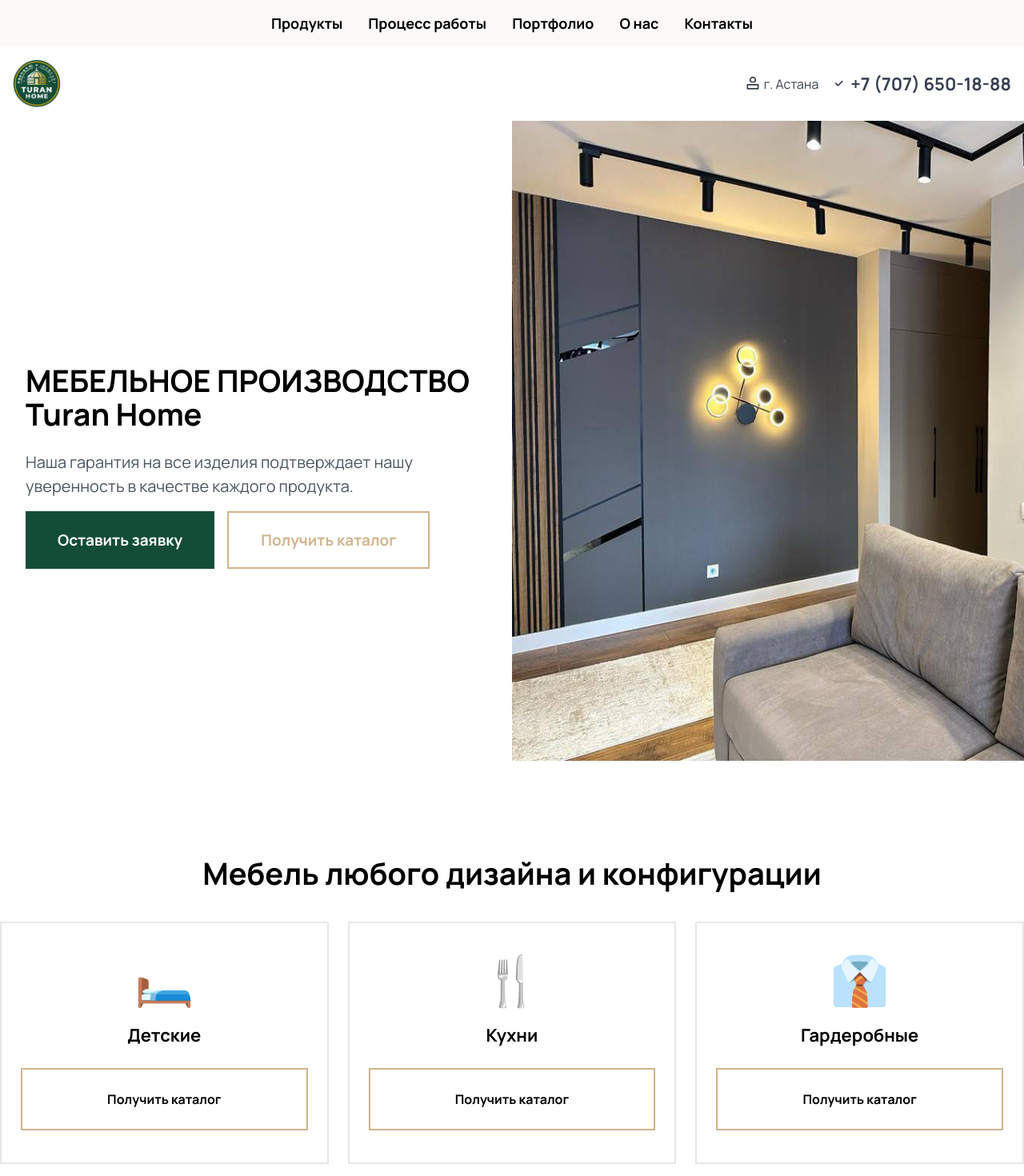
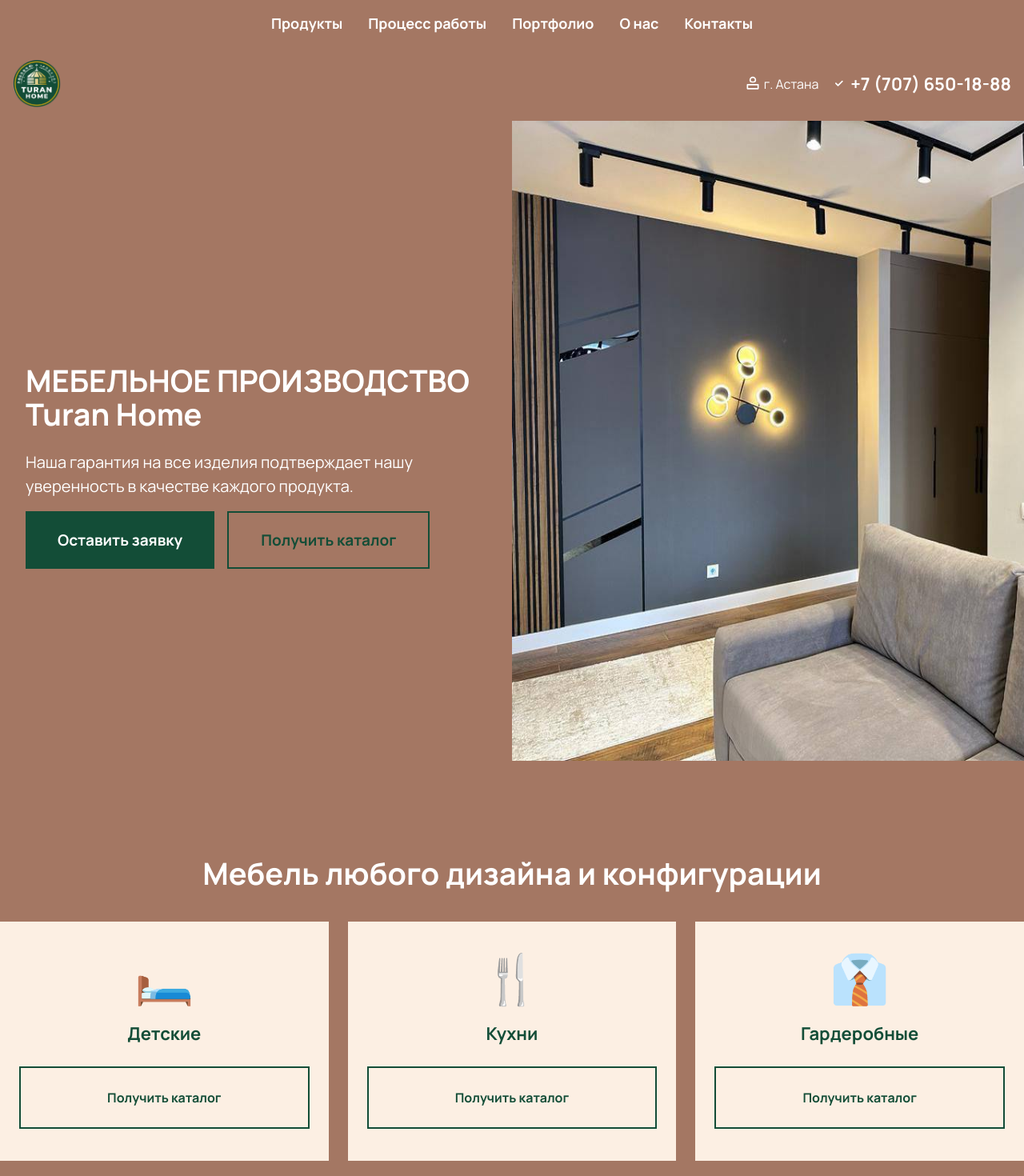
Before and after one commit to lyerzhanl/turan-home, a React (Vite) app: page / in a window 1280 px wide. Shown: the top 1470 px of the page at 80% size. Built offline with nearby package versions, Linux system fonts and the light colour scheme.

Commit message:
upd: bg colors asd

```diff
--- a/src/components/AboutCompany.jsx
+++ b/src/components/AboutCompany.jsx
@@ -1,6 +1,6 @@
 const AboutCompany = () => {
   return (
-    <section className="py-12 bg-[#D2B48C] h-auto md:h-[80vh] lg:h-[120vh] flex items-center justify-center" id="about">
+    <section className="py-12 bg-[#A47763] h-auto md:h-[80vh] lg:h-[120vh] flex items-center justify-center" id="about">
       <div
         className="relative flex items-center w-full px-4 md:px-0"
         style={{ maxWidth: "1320px", margin: "0 auto", height: "90%" }}
@@ -47,7 +47,7 @@ const AboutCompany = () => {
 
         {/* Контейнер с карточкой */}
         <div
-          className="relative bg-white p-8 shadow-lg mx-auto flex flex-col justify-center"
+          className="relative bg-[#e6dacf] p-8 shadow-lg mx-auto flex flex-col justify-center"
           style={{
             zIndex: 2,
             maxWidth: "700px",
--- a/src/components/CompletedWorks.jsx
+++ b/src/components/CompletedWorks.jsx
@@ -9,13 +9,13 @@ const CompletedWorks = () => {
   ];
 
   return (
-    <section className="py-[48px] mb-12 bg-white" id="photo">
+    <section className="py-[48px] mb-12" id="photo">
       <div
         className="container mx-auto text-center px-4"
         style={{ maxWidth: "1320px" }}
       >
         {/* Заголовок */}
-        <h2 className="text-[38px] font-bold text-center mb-12">
+        <h2 className="text-[38px] text-white font-bold text-center mb-12">
           Выполненные работы
         </h2>
 
--- a/src/components/Cta.jsx
+++ b/src/components/Cta.jsx
@@ -10,7 +10,7 @@ const CostEstimateForm = () => {
       }}
     >
       <div
-        className="container mx-auto bg-white p-8 shadow-lg w-full flex flex-col items-center"
+        className="container mx-auto bg-[#e6dacf] p-8 shadow-lg w-full flex flex-col items-center"
         style={{ maxWidth: "85%" }}
       >
         {/* Заголовок */}
@@ -39,7 +39,7 @@ const CostEstimateForm = () => {
                 type="text"
                 id="name"
                 name="name"
-                className="w-full border border-gray-300 p-3 focus:outline-none focus:ring-2 focus:ring-[#134D37]"
+                className="w-full border bg-[#faf6f2] border-gray-300 p-3 focus:outline-none focus:ring-2 "
                 required
               />
             </div>
@@ -55,7 +55,7 @@ const CostEstimateForm = () => {
                 type="tel"
                 id="phone"
                 name="phone"
-                className="w-full border border-gray-300 p-3 focus:outline-none focus:ring-2 focus:ring-[#134D37]"
+                className="w-full border bg-[#faf6f2] border-gray-300 p-3 focus:outline-none focus:ring-2 "
                 required
               />
             </div>
--- a/src/components/HeroSection.jsx
+++ b/src/components/HeroSection.jsx
@@ -1,14 +1,14 @@
 const HeroSection = () => {
   return (
-    <section className="bg-white">
+    <section>
       {/* Desktop Layout */}
       <div className="container mx-auto flex flex-col md:flex-row items-center md:items-start p-4 md:p-8 relative" style={{ maxWidth: '1320px' }}>
         {/* Text Section */}
         <div className="text-center md:text-left lg:h-[100vh] flex flex-col items-center justify-center md:w-1/2 space-y-4">
-          <h1 className="text-2xl md:text-[38px] mb-2 font-bold" style={{lineHeight: "110%"}}>
+          <h1 className="text-2xl text-white md:text-[38px] mb-2 font-bold" style={{lineHeight: "110%"}}>
             МЕБЕЛЬНОЕ ПРОИЗВОДСТВО Turan Home
           </h1>
-          <p className="text-gray-600 md:text-[20px] w-full">
+          <p className="text-white md:text-[20px] w-full">
             Наша гарантия на все изделия подтверждает нашу<br />уверенность в
             качестве каждого продукта.
           </p>
@@ -17,7 +17,7 @@ const HeroSection = () => {
               <a href="#contacts">Оставить заявку</a>
             </button>
             <button
-              className="px-10 py-5 text-[19px] font-bold border-2 border-[#D2B48C] text-[#D2B48C] hover:bg-[#D2B48C] hover:text-white transition"
+              className="px-10 py-5 text-[19px] font-bold border-2 border-[#134D37] text-[#134D37] hover:bg-[#134D37] hover:text-white transition"
               onClick={() => window.open('/portfolio.pdf', '_blank')}
             >
               Получить каталог
--- a/src/components/HowWeWork.jsx
+++ b/src/components/HowWeWork.jsx
@@ -38,7 +38,7 @@ const HowWeWork = () => {
         </div>
 
         {/* Текстовая часть */}
-        <div className="lg:w-1/2 p-6 md:p-12 bg-[#D2B48C]">
+        <div className="lg:w-1/2 p-6 md:p-12">
           <h2 className="text-[38px] text-white font-bold mb-16 lg:ml-[15%]">
             Как мы работаем
           </h2>
--- a/src/components/Navbar.jsx
+++ b/src/components/Navbar.jsx
@@ -4,30 +4,30 @@ const Navbar = () => {
   const [isOpen, setIsOpen] = useState(false);
 
   return (
-    <header className="bg-white w-full font-sans">
-      <div className="flex items-center justify-between p-4 bg-[#FCFAF8]">
+    <header className="w-full font-sans">
+      <div className="flex items-center justify-between p-4">
         {/* Navigation for large screens */}
         <nav className="hidden lg:flex justify-center space-x-8 w-full">
-          <a href="#products" className="text-[18px] text-black font-bold hover:text-[#134D37] transition">
+          <a href="#products" className="text-[18px] text-white font-bold hover:text-[#134D37] transition">
             Продукты
           </a>
-          <a href="#process" className="text-[18px] text-black font-bold hover:text-[#134D37] transition">
+          <a href="#process" className="text-[18px] text-white font-bold hover:text-[#134D37] transition">
             Процесс работы
           </a>
-          <a href="#photo" className="text-[18px] text-black font-bold hover:text-[#134D37] transition">
+          <a href="#photo" className="text-[18px] text-white font-bold hover:text-[#134D37] transition">
             Портфолио
           </a>
-          <a href="#about" className="text-[18px] text-black font-bold hover:text-[#134D37] transition">
+          <a href="#about" className="text-[18px] text-white font-bold hover:text-[#134D37] transition">
             О нас
           </a>
-          <a href="#contacts" className="text-[18px] text-black font-bold hover:text-[#134D37] transition">
+          <a href="#contacts" className="text-[18px] text-white font-bold hover:text-[#134D37] transition">
             Контакты
           </a>
         </nav>
 
         {/* Hamburger Menu */}
         <button
-          className="lg:hidden text-gray-700"
+          className="lg:hidden text-white"
           onClick={() => setIsOpen(!isOpen)}
         >
           <svg
@@ -55,7 +55,7 @@ const Navbar = () => {
 
         {/* Contact Info */}
         <div className="hidden lg:flex items-center space-x-4">
-          <div className="flex items-center text-gray-700">
+          <div className="flex items-center text-white">
             <svg
               xmlns="http://www.w3.org/2000/svg"
               className="h-5 w-5 mr-1"
@@ -72,7 +72,7 @@ const Navbar = () => {
             </svg>
             г. Астана
           </div>
-          <div className="flex items-center text-gray-700 text-[22px] font-bold">
+          <div className="flex items-center text-white text-[22px] font-bold">
             <svg
               xmlns="http://www.w3.org/2000/svg"
               className="h-5 w-5 mr-1"
--- a/src/components/ProductCategories.jsx
+++ b/src/components/ProductCategories.jsx
@@ -11,21 +11,21 @@ const ProductCategories = () => {
   return (
     <section className="py-12" id="products">
       <div className="container mx-auto text-center" style={{ maxWidth: '1320px' }}>
-        <h2 className="text-[38px] font-bold mb-8">
+        <h2 className="text-[38px] text-white font-bold mb-8">
           Мебель любого дизайна и конфигурации
         </h2>
         <div className="grid grid-cols-1 sm:grid-cols-2 md:grid-cols-3 gap-6">
           {categories.map((category) => (
             <div
               key={category.id}
-              className="bg-white border border-[rgba(47, 47, 47, 0.3)] border-2 hover:border-[#D2B48C] py-10 px-6 flex flex-col items-center"
+              className="bg-[#fcefe3] hover:border-[#134D37] py-10 px-6 flex flex-col items-center"
             >
               {/* Иконка */}
               <div className="text-6xl mb-6">{category.icon}</div>
               {/* Название категории */}
-              <h3 className="text-[22px] font-bold mb-6">{category.title}</h3>
+              <h3 className="text-[22px] text-[#134D37] font-bold mb-6">{category.title}</h3>
               {/* Кнопка */}
-              <button className="py-[25px] px-[20px] w-full border-[#D2B48C] text-[#000] font-bold border-2 transition"
+              <button className="py-[25px] px-[20px] w-full border-[#134D37] font-bold border-2 text-[#134D37] transition"
                       onClick={() => window.open('/portfolio.pdf', '_blank')}>
                 Получить каталог
               </button>
--- a/src/index.css
+++ b/src/index.css
@@ -5,4 +5,5 @@
 html, body {
     overflow-x: hidden;
     scroll-behavior: smooth;
+    background-color: #A47763;
 }
```
Also changed, not shown: src/components/Footer.jsx (+15 -15 lines), src/components/WhyChooseUs.jsx (+5 -5 lines).
